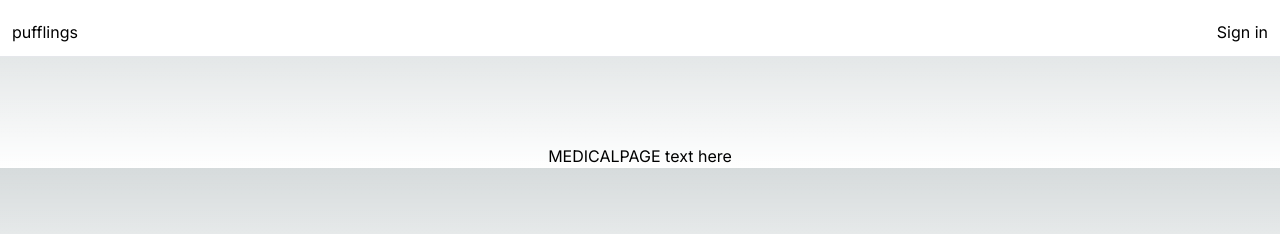
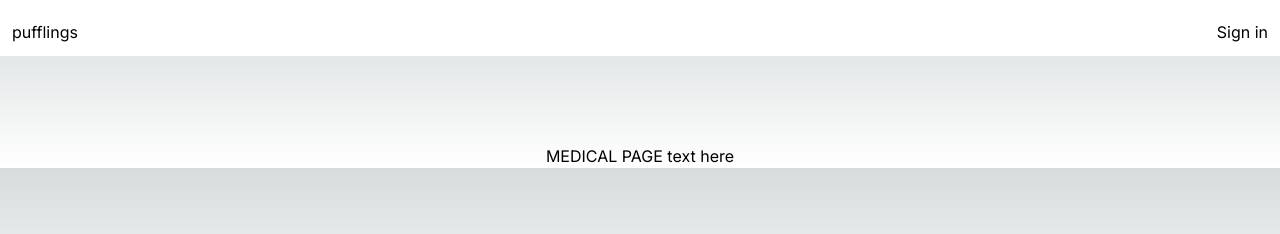
Before and after one commit to kmchandler/pufflings, a Next.js app: page /pufflings/family/child/medical in a window 1280 px wide. Shown: the top 234 px of the page. Built offline with nearby package versions, Linux system fonts and the light colour scheme; no server answers.

Commit message:
fixed spacing issue in text on med page

```diff
--- a/app/pufflings/family/child/medical/page.tsx
+++ b/app/pufflings/family/child/medical/page.tsx
@@ -5,7 +5,7 @@ const Medical = () => {
     <div className="flex flex-col">
         <NavBar />
       <div className="mt-36 self-center">
-        MEDICALPAGE text here
+        MEDICAL PAGE text here
       </div>
     </div>
   );
```
